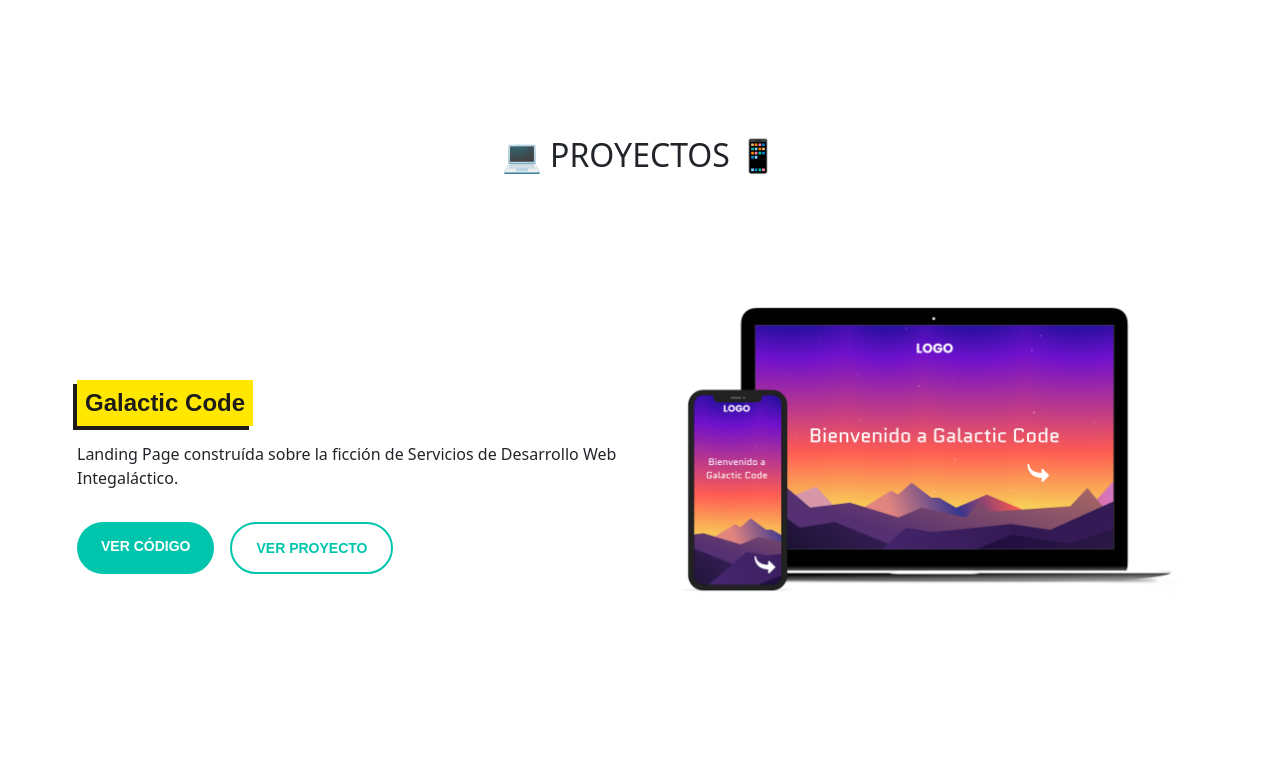
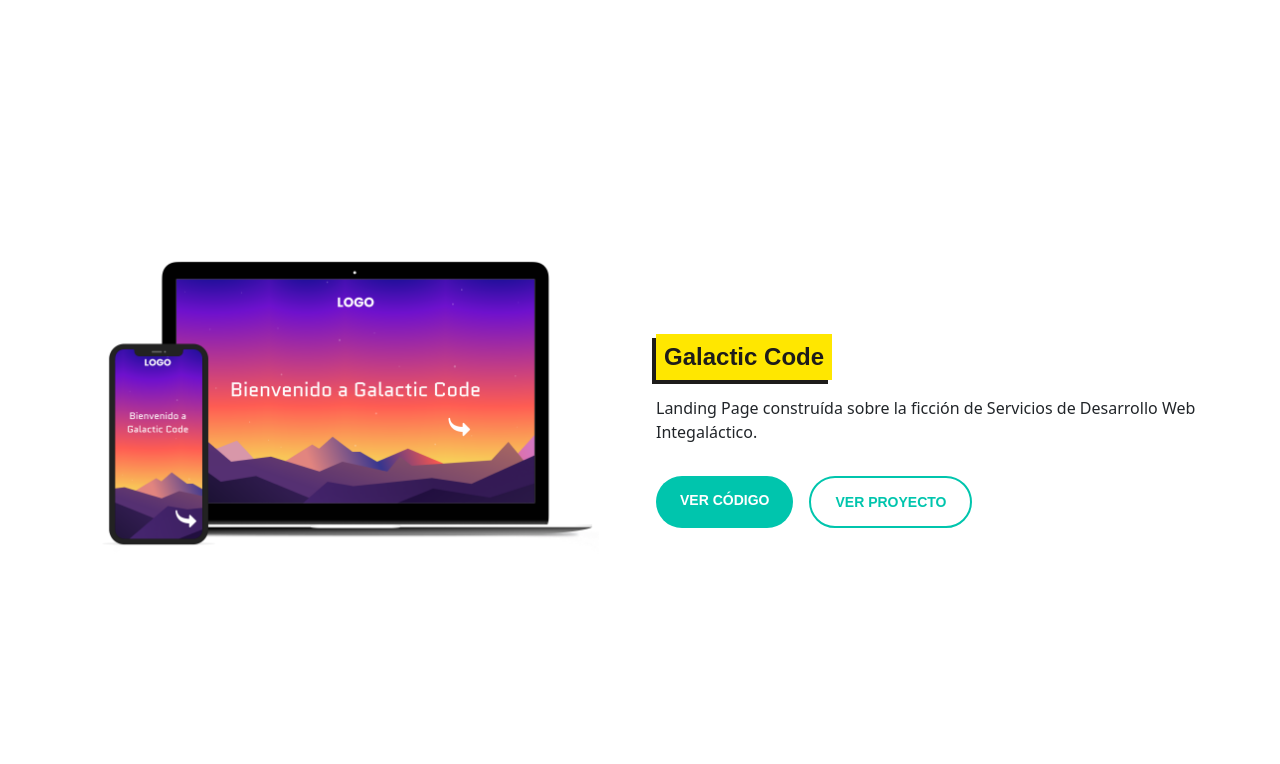
Before and after one commit to NiverMtz/portfolio, a React (Create React App) app in the folder portfolio.v.1/: page / in a window 1280 px wide. Shown: the part 1140-1904 px from the top of the page. Built offline with nearby package versions, Linux system fonts and the light colour scheme.

Commit message:
quit titles

```diff
--- a/portfolio.v.1/src/App.jsx
+++ b/portfolio.v.1/src/App.jsx
@@ -70,7 +70,7 @@ function App() {
         <Hero name="Niver"></Hero>
         <Comment></Comment>
         <section className="projects">
-          <h2> 💻 Proyectos 📱 </h2>
+          {/* <h2> 💻 Proyectos 📱 </h2> */}
           <Project
             title={titleGalacticCode}
             description={descriptionGalacticCode}
@@ -108,7 +108,7 @@ function App() {
           />
         </section>
         <section className="comments">
-          <h2> 🧔 Comentarios 👩‍🦰 </h2>
+          {/* <h2> 🧔 Comentarios 👩‍🦰 </h2> */}
           <div className="galery">
             <div className="galery__item">
               <Testimony
```
